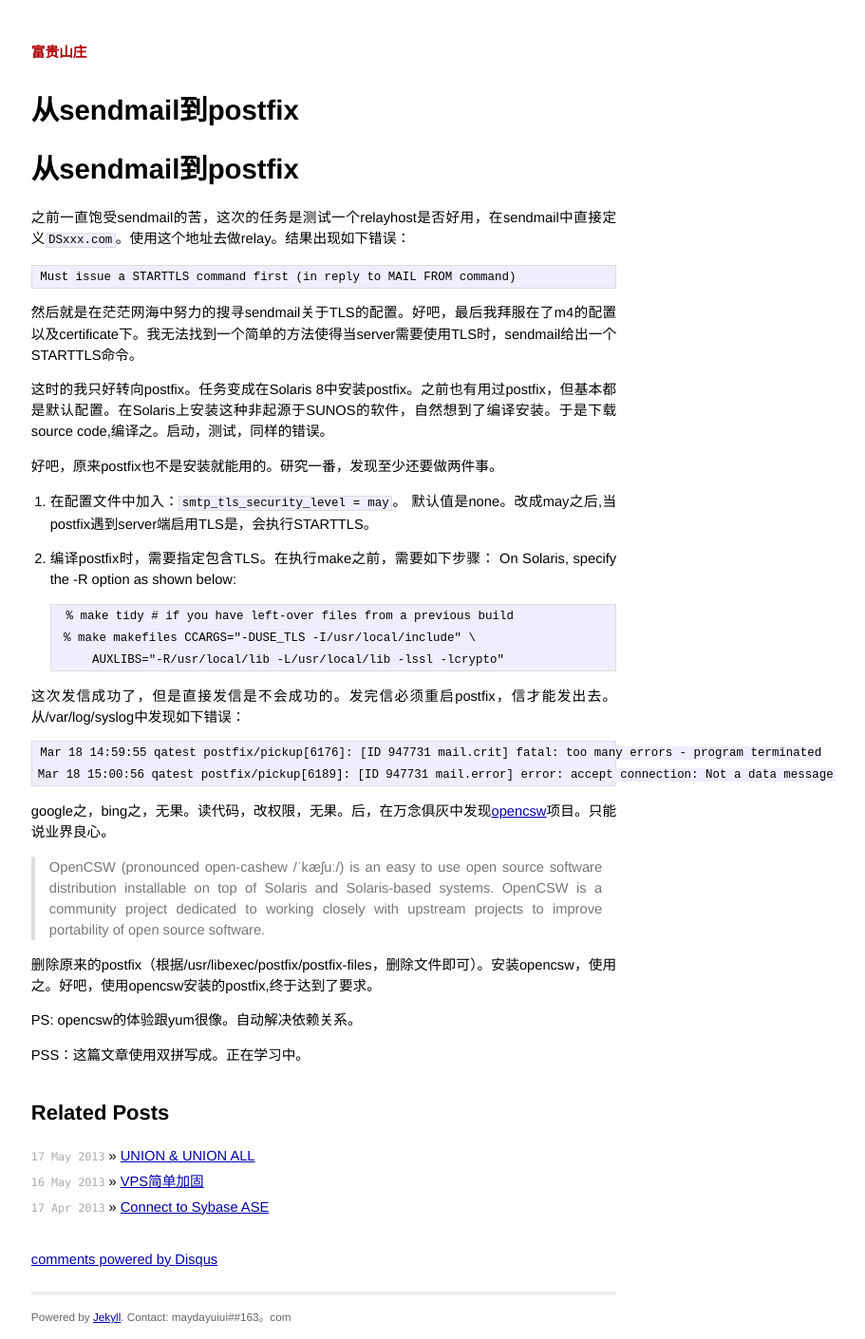
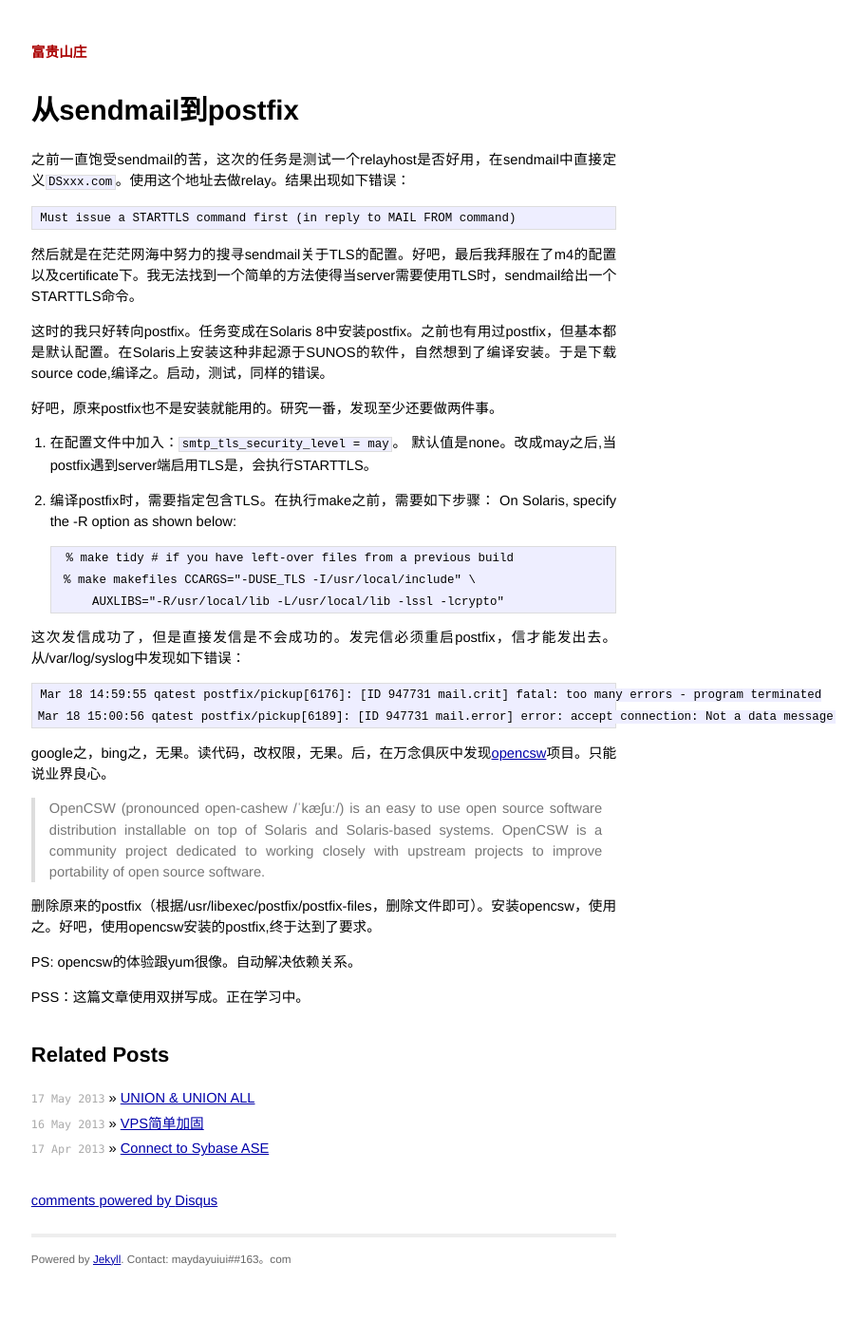
Before and after one commit to maydayuiui/maydayuiui.github.com, a Jekyll site: the page built from _posts/2013-03-20-mta.md, in a window 1280 px wide. Shown: the whole page at 95% size, without its empty margins (299-1210 px from the left). Built offline with Jekyll 4.4.1, drawn with Linux system fonts in a browser that asks for light colours; Markdown is read by kramdown in place of the engine named in the settings; comment, search, counter and statistics services are not loaded; after the commit the page ends 1348 px from its top, so only the background shows below that.

Commit message:
Update 2013-03-20-mta.md

```diff
--- a/_posts/2013-03-20-mta.md
+++ b/_posts/2013-03-20-mta.md
@@ -2,7 +2,7 @@
 layout: post
 title: 从sendmail到postfix
 ---
-# 从sendmail到postfix
+
 之前一直饱受sendmail的苦，这次的任务是测试一个relayhost是否好用，在sendmail中直接定义`DSxxx.com`。使用这个地址去做relay。结果出现如下错误：
 
     Must issue a STARTTLS command first (in reply to MAIL FROM command)
```
